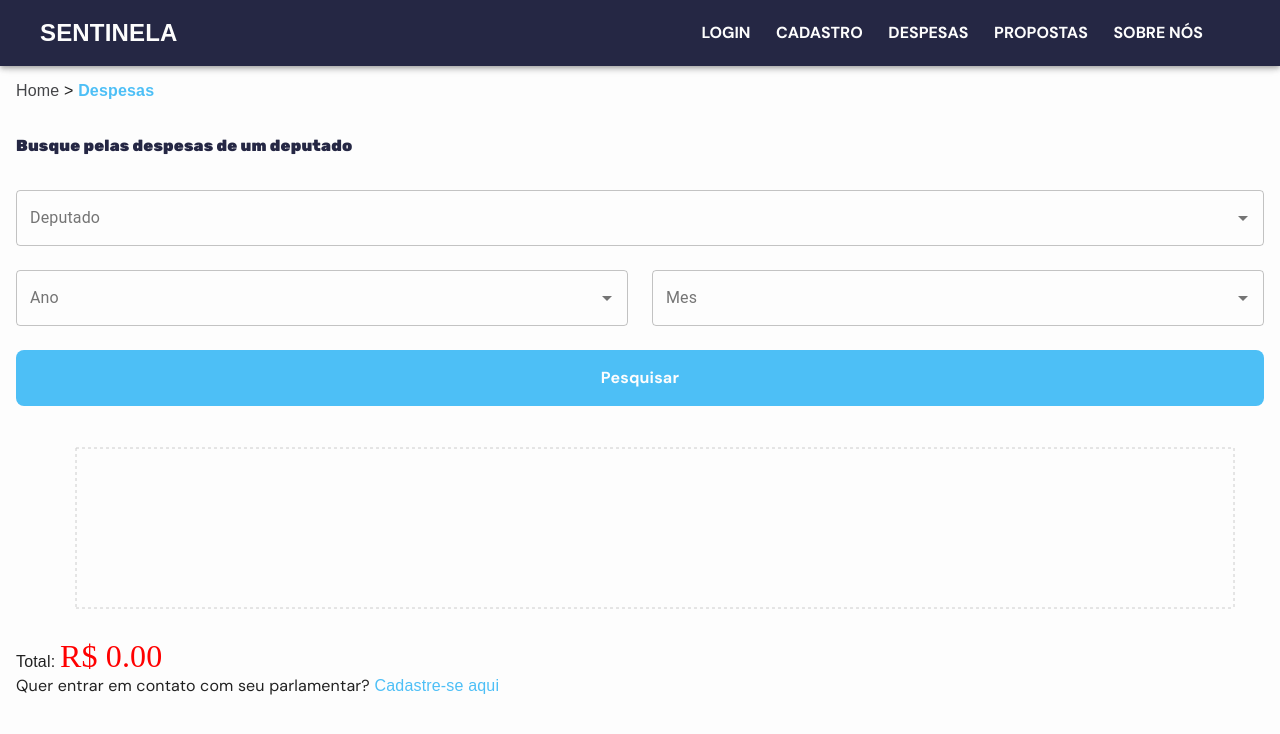
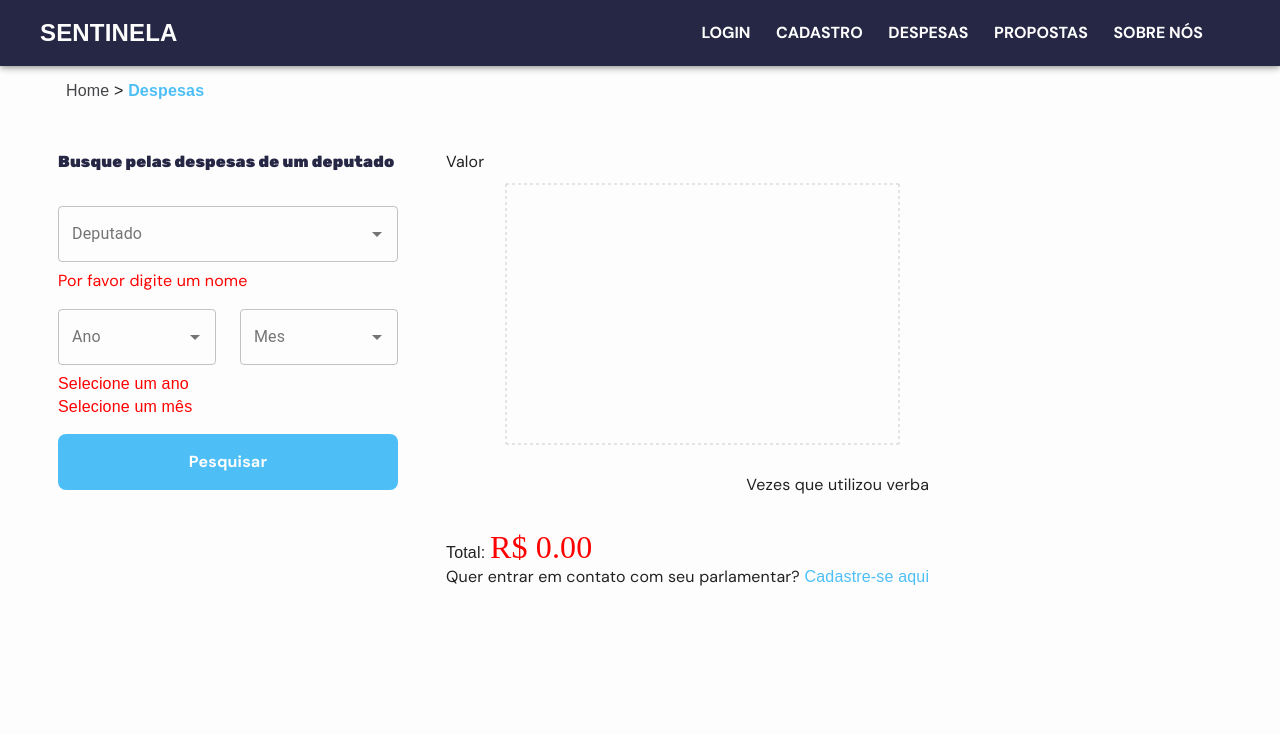
Before and after one commit to LucasRocha2308/Sentila, a React (Create React App) app: page /expenses in a window 1280 px wide. Both pictures are taken after a click on the button "Pesquisar". Shown: the top 734 px of the page. Built offline with nearby package versions, Linux system fonts and the light colour scheme; no server answers; a web font is replaced by a local one.

Commit message:
fix: ajustar elementos na home, despesas para desktop e propostas

```diff
--- a/src/components/Contacts/styles.ts
+++ b/src/components/Contacts/styles.ts
@@ -46,6 +46,7 @@ export const MessageStyled = styled.div`
     font-style: normal;
     font-weight: normal;
     font-size: 16px;
+
     a {
       color: var(--light-blue);
     }
--- a/src/components/Filter/index.tsx
+++ b/src/components/Filter/index.tsx
@@ -15,7 +15,6 @@ import {
   ResponsiveContainer,
 } from "recharts";
 import Contacts from "../Contacts";
-// import { number } from "yup/lib/locale";
 
 interface Title {
   title: string;
@@ -28,18 +27,21 @@ const Filter = ({ title }: Title) => {
   const [valueId, setValueId] = useState();
   const [dataDeputies, setdataDeputies] = useState("");
   const [chartData, setChartData] = useState([]);
+  const [feedBack, setFeedBack] = useState(false);
 
   useEffect(() => {
     api
       .get(`deputados?nome=${valueInput}&ordem=ASC&ordenarPor=nome`)
       .then((res) => {
-        setValueId(res.data.dados[0].id);
+        valueInput !== "" && setValueId(res.data.dados[0].id);
       });
-
-    // eslint-disable-next-line react-hooks/exhaustive-deps
   }, [valueInput]);
 
   const handleDeputeis = () => {
+    !valueInput || !valueDataYear || !valueDataMonth
+      ? setFeedBack(true)
+      : setFeedBack(false);
+
     api
       .get(
         `deputados/${valueId}/despesas?ano=${parseInt(
@@ -66,6 +68,8 @@ const Filter = ({ title }: Title) => {
 
   return (
     <FilterContainer>
+      <div className="chart__columns">
+        <div className="chart__column1">
           <h2>{title}</h2>
           <AutoCompleteStyle
             fullWidth={true}
@@ -84,6 +88,10 @@ const Filter = ({ title }: Title) => {
               />
             )}
           />
+          {feedBack && !valueInput && (
+            <span style={{ color: "red" }}>Por favor digite um nome</span>
+          )}
+
           <ContainerDate>
             <AutoCompleteStyle
               fullWidth={true}
@@ -102,6 +110,7 @@ const Filter = ({ title }: Title) => {
                 />
               )}
             />
+
             <AutoCompleteStyle
               fullWidth={true}
               options={month.map((option) => option.month)}
@@ -120,9 +129,29 @@ const Filter = ({ title }: Title) => {
               )}
             />
           </ContainerDate>
+          {feedBack && !valueDataYear && (
+            <p style={{ color: "red" }}>Selecione um ano</p>
+          )}
+          {feedBack && !valueDataMonth && (
+            <p style={{ color: "red" }}>Selecione um mês</p>
+          )}
+
           <Button onClick={handleDeputeis} value="Pesquisar" />
+        </div>
 
-      <div style={{ width: "100%", height: "200px", margin: "2rem 0" }}>
+        <div className="chart__column2">
+          <div className="chart__father">
+            <span
+              style={{
+                display: "block",
+                right: "2.3rem",
+                maxWidth: "1180px",
+                margin: "2rem auto 0",
+              }}
+            >
+              Valor
+            </span>
+
             <ResponsiveContainer width="100%" height="100%">
               <AreaChart
                 width={500}
@@ -147,7 +176,18 @@ const Filter = ({ title }: Title) => {
                 />
               </AreaChart>
             </ResponsiveContainer>
-        <p>
+            <span
+              style={{
+                textAlign: "right",
+                display: "block",
+                right: "2.3rem",
+                maxWidth: "1180px",
+                margin: "0 auto",
+              }}
+            >
+              Vezes que utilizou verba
+            </span>
+            <p style={{ marginTop: "2rem" }}>
               Total:{" "}
               <span style={{ font: "2rem bold", color: "red" }}>
                 R${" "}
@@ -159,6 +199,8 @@ const Filter = ({ title }: Title) => {
             </p>
             <Contacts data={dataDeputies} />
           </div>
+        </div>
+      </div>
     </FilterContainer>
   );
 };
--- a/src/components/Filter/styles.ts
+++ b/src/components/Filter/styles.ts
@@ -1,13 +1,38 @@
 import styled from "styled-components";
 import Autocomplete from "@material-ui/lab/Autocomplete";
 export const FilterContainer = styled.div`
-  margin: 1rem;
+  margin: 1rem auto;
+  max-width: calc(1180px + 1rem);
+  padding: 0 1rem;
 
   h2 {
     font-size: 16px;
     font-weight: 700;
     color: var(--dark-blue);
     margin: 2rem 0 1rem 0;
+  }
+
+  .chart__father {
+    width: 100%;
+    height: 200px;
+    margin: 2rem 0;
+  }
+
+  @media only screen and (min-width: 768px) {
+    .chart__columns {
+      display: flex;
+      gap: 3rem;
+    }
+
+    .chart__father {
+      width: 100%;
+      height: 300px;
+      margin: 2rem 0;
+    }
+
+    .chart__column1 {
+      min-width: 340px;
+    }
   }
 `;
 
--- a/src/components/Footer/styles.ts
+++ b/src/components/Footer/styles.ts
@@ -56,13 +56,14 @@ export const FooterStyled = styled.footer`
 
 export const ContentStyled = styled.div`
   margin: 1rem 0;
-  padding: 2rem;
+  padding: 0.5rem;
 
   nav > div {
     margin: 1rem 0;
   }
 
   li {
+    margin: 20px 0;
     list-style-type: none;
     cursor: pointer;
   }
--- a/src/components/ProposalsInfo/styles.ts
+++ b/src/components/ProposalsInfo/styles.ts
@@ -3,6 +3,8 @@ import { Modal } from "@material-ui/core";
 
 export const ProposalsCarouselContainer = styled.div`
   width: 100%;
+  max-width: 1180px;
+  margin: 0 auto;
   padding: 1rem 0 2rem 0;
   left: 0;
   section {
--- a/src/components/SectionHero/styles.ts
+++ b/src/components/SectionHero/styles.ts
@@ -3,9 +3,10 @@ import styled from "styled-components";
 export const Container = styled.div`
   text-align: center;
   color: var(--white);
-  margin: 6rem 0;
+  margin: 5rem 0;
   display: flex;
   flex-direction: column;
+  max-height: 180px;
   justify-content: center;
   align-items: center;
   @media (min-width: 768px) {
@@ -13,7 +14,6 @@ export const Container = styled.div`
   }
   p {
     margin: 1rem 0;
-    min-height: 80px;
     max-width: 35rem;
     font-size: 1rem;
   }
--- a/src/components/WhoSavedTheMost/index.tsx
+++ b/src/components/WhoSavedTheMost/index.tsx
@@ -22,7 +22,7 @@ const MoreSaved = () => {
             <span>
               <Image src={item.img} alt="img deputado" />
             </span>
-            <p>{item.name}</p>
+            <p>{item.name.slice(4)}</p>
             <div style={{ height: `${(1 / item.expense) * 1000}px` }}>
               {item.id}
             </div>
--- a/src/pages/Expenses/index.tsx
+++ b/src/pages/Expenses/index.tsx
@@ -7,7 +7,13 @@ const Expenses = () => {
   return (
     <>
       <Header />
-      <p style={{ margin: "5rem 1rem 1rem" }}>
+      <p
+        style={{
+          margin: "5rem auto 1rem",
+          maxWidth: "1180px",
+          padding: "0 1rem",
+        }}
+      >
         <Link to="/" style={{ color: "#444548" }}>
           Home
         </Link>
--- a/src/pages/Home/index.tsx
+++ b/src/pages/Home/index.tsx
@@ -32,7 +32,13 @@ const Home = () => {
         <>
           {" "}
           <BackgroundWrapper>
-            <div style={{ maxWidth: "100%", overflow: "hidden" }}>
+            <div
+              style={{
+                maxWidth: "1400px",
+                overflow: "hidden",
+                margin: "0 auto",
+              }}
+            >
               <div className="background5"></div>
               <div className="background6" />
             </div>
--- a/src/pages/Proposals/index.tsx
+++ b/src/pages/Proposals/index.tsx
@@ -6,7 +6,7 @@ import ProposalsInfo from "../../components/ProposalsInfo";
 import ProposalsInterface from "../../model/ProposalsInterface";
 import { useProposals } from "../../provider/proposals";
 import api from "../../services/api";
-import { ProposalsContainer, ContainerError } from "./style";
+import { ProposalsContainer, ContainerError, ProposalsWrapper } from "./style";
 
 const Proposals = () => {
   const { idProposals, proposalsDeputei } = useProposals();
@@ -32,12 +32,16 @@ const Proposals = () => {
     <>
       <Header />
 
-      <div style={{ margin: "5rem 1rem 0" }}>
+      <div style={{ margin: "5rem auto", maxWidth: "1180px" }}>
+        <ProposalsWrapper>
+          <div className="proposals__parent">
+            <div className="proposals__column1">
               <FilterProposals
                 action={action}
                 title={"Busque pelas propostas de um deputado"}
               />
-
+            </div>
+            <div>
               <ProposalsContainer>
                 {hasSearched && <ProposalsDeputei />}
                 {!proposalsDeputei.length && hasSearched && (
@@ -48,6 +52,9 @@ const Proposals = () => {
                 <ProposalsInfo proposalsInfo={proposalsInfo} />
               </ProposalsContainer>
             </div>
+          </div>
+        </ProposalsWrapper>
+      </div>
     </>
   );
 };
--- a/src/pages/Proposals/style.ts
+++ b/src/pages/Proposals/style.ts
@@ -14,3 +14,18 @@ export const ContainerError = styled.div`
   margin: 0 auto;
   text-align: center;
 `;
+
+export const ProposalsWrapper = styled.div`
+  padding: 1rem;
+
+  @media only screen and (min-width: 768px) {
+    .proposals__parent {
+      display: flex;
+      gap: 3rem;
+    }
+
+    .proposals__column1 {
+      min-width: 340px;
+    }
+  }
+`;
```
Lines whose indentation alone changed are shown as unchanged.
